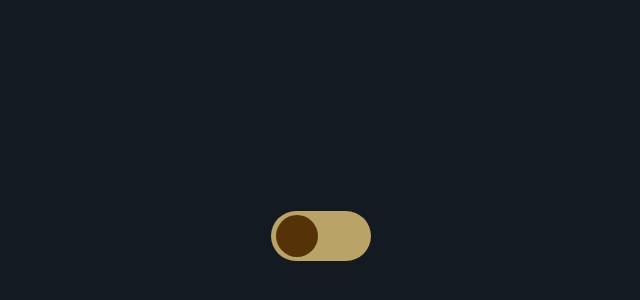
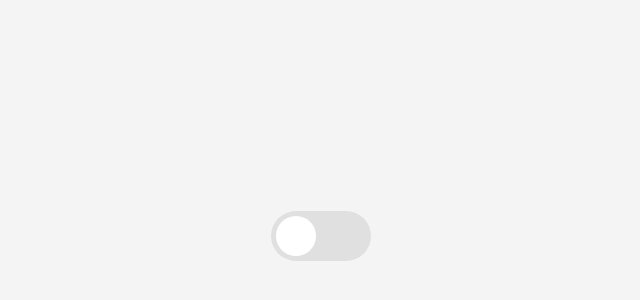
Before and after one commit to zuwannn/switch-mode-2, a plain HTML site: page index.html in a window 1280 px wide. Shown: the part 164-464 px from the top of the page, without its empty margins (319-959 px from the left). Drawn offline with Linux system fonts and the light colour scheme.

Commit message:
update version 3

```diff
--- a/index.html
+++ b/index.html
@@ -13,10 +13,6 @@
         <div class="circle"></div>
     </label>
     <!-- mode -->
-    <span class="main">
-        <span class="dark"></span>
-        <span class="light"></span>
-    </span>
-
+    <span class="main"></span>
 </body>
 </html>
--- a/style.css
+++ b/style.css
@@ -1,7 +1,16 @@
+:root{
+    --dark-mode: #222223;
+    --light-mode: #f4f4f4;
+    --dark-content: #98e880;
+    --light-content: #e0e0e0;
+    --dark-circle: #222223;
+    --light-circle: #ffffff;
+}
+
 *{
- margin: 0;
- padding: 0;
- box-sizing: border-box;
+    margin: 0;
+    padding: 0;
+    box-sizing: border-box;
 }
 
 body{
@@ -11,48 +20,51 @@ body{
     height: 100vh;
 }
 
-.content{
-    background-color: rgb(185, 163, 102);
-    width: 100px;
-    height: 50px;
-    border-radius: 50px;
-    cursor: pointer;
-    display: flex;
-    align-items: center;
-    z-index: 2;
-}
 .main{
-    /* display: flex;
-    justify-content: center;
-    align-items: center; */
+    background-color: var(--light-mode);
     width: 100%;
     height: 100%;
-    background-color: rgb(20,26,34);
+    display: flex;
+    justify-content: center;
+    align-items: center;
     position: absolute;
+    z-index: 1;
 }
 
 #switch{
     display: none;
 }
+.content{
+    display: flex;
+    align-items: center;
+    width: 100px;
+    height: 50px;
+    background-color: var(--light-content);
+    border-radius: 45px;
+    z-index: 2;
+    cursor: pointer;
+}
 
 .circle{
-    width: 42px;
-    height: 42px;
-    border-radius: 50px;
-    background-color: rgb(85, 51, 7);
+    width: 40px;
+    height: 40px;
+    display: inline-flex;
     margin-left: 5px;
-    transition: 0.3s ;
-}
-
-#switch:checked ~ label{
-    background-color: rgb(131, 135, 150);
-}
-
-#switch:checked ~ label .circle{
-    background-color: rgb(41, 41, 49);
-    transform: translateX(48px);
+    align-items: center;
+    background-color: var(--light-circle);
+    border-radius: 50%;
+    transition: 0.5s;
+    z-index: 3;
 }
 
 #switch:checked ~ .main{
-    background-color: rgb(208, 212, 216);
+    background-color: var(--dark-mode);
 }
+
+#switch:checked ~ .content .circle{
+    transform: translateX(50px);
+}
+
+#switch:checked ~ label {
+    background-color: var(--dark-content);
+}
```
